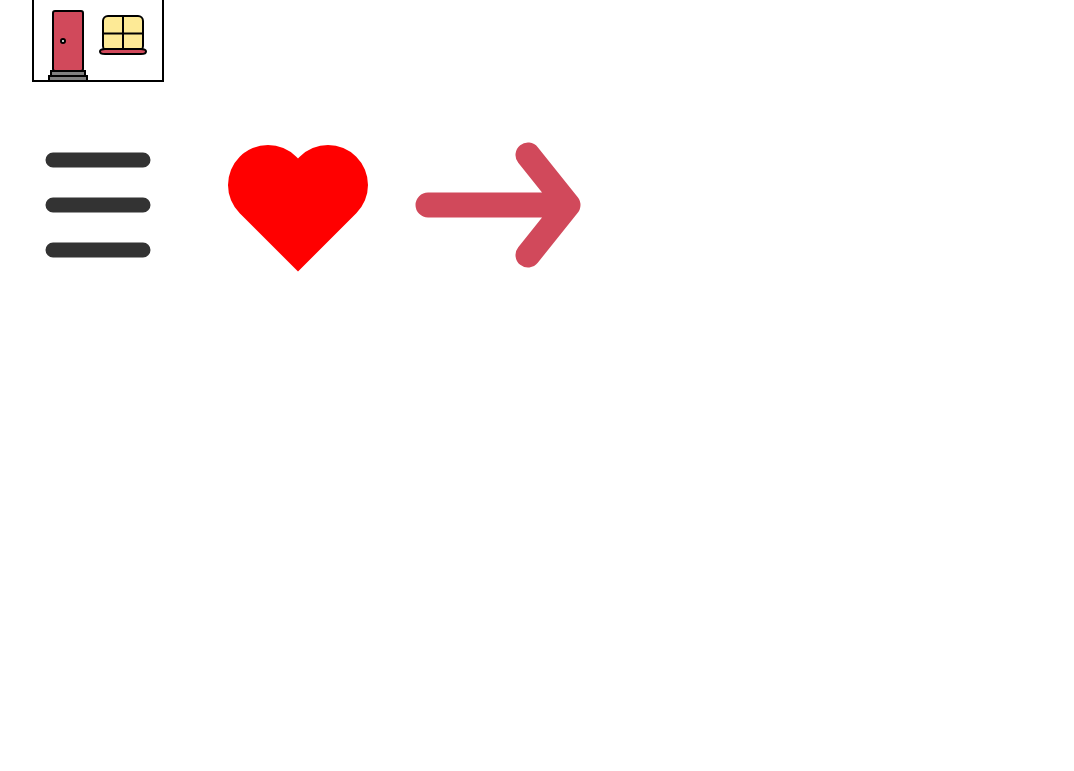
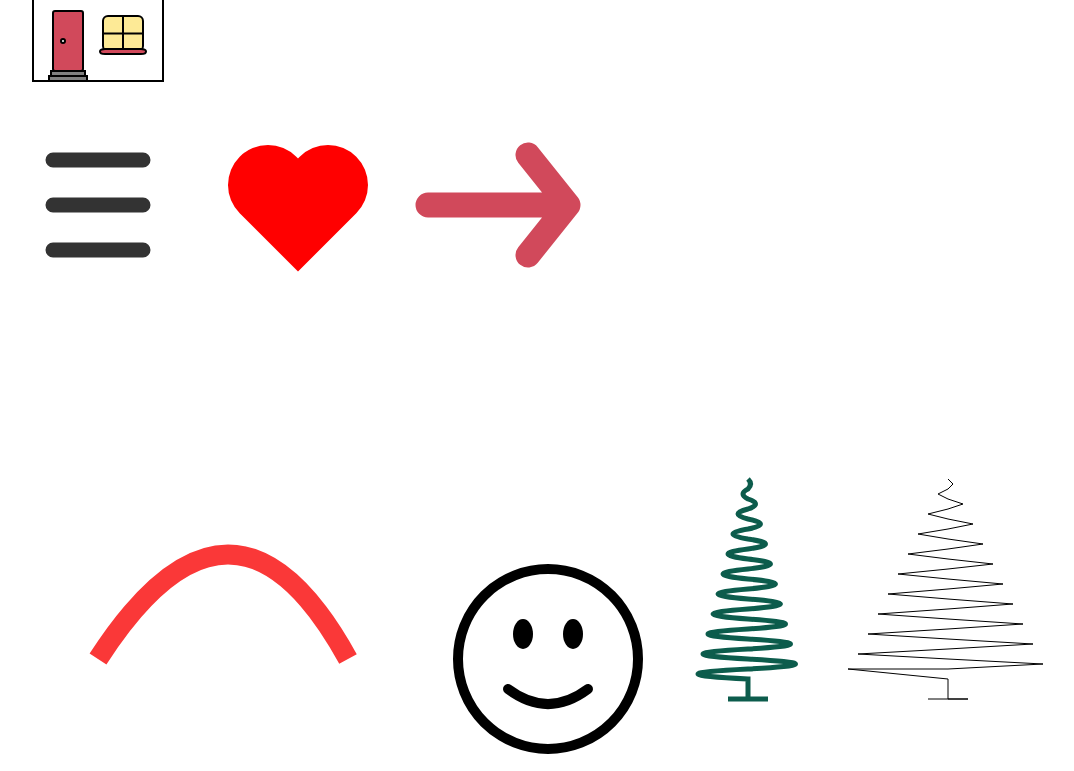
Before and after one commit to fogjoe/learn-svg, a React (Vite) app: page / in a window 1280 px wide. Shown: the part 919-1690 px from the top of the page, without its empty margins (10-1084 px from the left). Before the commit the page ends 1236 px from the top, so only its background shows below. Built offline with nearby package versions, Linux system fonts and the light colour scheme.

Commit message:
feat: learn QuadraticBezierCurve

```diff
--- a/src/App.jsx
+++ b/src/App.jsx
@@ -3,6 +3,7 @@ import ChristmasTree from './components/ChristmasTree'
 import House from './components/House'
 import Line from './components/Line'
 import PathLesson from './components/PathLesson'
+import QuadraticBezierCurve from './components/QuadraticBezierCurve'
 // import './App.css'
 import './svg.css'
 
@@ -32,6 +33,8 @@ function App() {
       <House />
       {/* learn path */}
       <PathLesson />
+      {/* QuadraticBezierCurve */}
+      <QuadraticBezierCurve />
     </div>
   )
 }
--- /dev/null
+++ b/src/components/QuadraticBezierCurve.jsx
@@ -0,0 +1,94 @@
+import React, { memo } from 'react'
+
+const QuadraticBezierCurve = memo(() => {
+  return (
+    <div>
+      <svg width={450} height={450}>
+        <path
+          d="M 100 350 Q 235 141 350 350"
+          stroke="#fa3838"
+          strokeWidth={20}
+          fill="none"
+        />
+      </svg>
+
+      <svg width={200} height={200} viewBox="-100 -100 200 200">
+        <circle cx={0} cy={0} r={90} fill="none" stroke="black" strokeWidth={10} />
+        <ellipse cx={-25} cy={-25} rx={10} ry={15} />
+        <ellipse cx={25} cy={-25} rx={10} ry={15} />
+        <path d="M -40,30 Q 0,60 40,30" fill="none" stroke="black" strokeWidth={10} strokeLinecap="round" />
+      </svg>
+
+      <svg width="200" height="400" viewBox="-100 -200 200 400">
+        <path
+          d="
+      M 0 -80
+      Q 5 -75 0 -70
+      Q -10 -65 0 -60
+      Q 15 -55 0 -50
+      Q -20 -45 0 -40
+      Q 25 -35 0 -30
+      Q -30 -25 0 -20
+      Q 35 -15 0 -10
+      Q -40 -5 0 0
+      Q 45 5 0 10
+      Q -50 15 0 20
+      Q 55 25 0 30
+      Q -60 35 0 40
+      Q 65 45 0 50
+      Q -70 55 0 60
+      Q 75 65 0 70
+      Q -80 75 0 80
+      Q 85 85 0 90
+      Q -90 95 0 100
+      Q 95 105 0 110
+      Q -100 115 0 120
+      L 0 140
+      L 20 140
+      L -20 140"
+          fill="none"
+          stroke="#0C5C4C"
+          stroke-width="5"
+        />
+      </svg>
+
+      <svg
+        width="200"
+        height="400"
+        viewBox="-100 -200 200 400"
+      >
+        <path
+          d="
+      M 0 -80
+      L 5 -75 L 0 -70
+      L -10 -65 L 0 -60
+      L 15 -55 L 0 -50
+      L -20 -45 L 0 -40
+      L 25 -35 L 0 -30
+      L -30 -25 L 0 -20
+      L 35 -15 L 0 -10
+      L -40 -5 L 0 0
+      L 45 5 L 0 10
+      L -50 15 L 0 20
+      L 55 25 L 0 30
+      L -60 35 L 0 40
+      L 65 45 L 0 50
+      L -70 55 L 0 60
+      L 75 65 L 0 70
+      L -80 75 L 0 80
+      L 85 85 L 0 90
+      L -90 95 L 0 100
+      L 95 105 L 0 110
+      L -100 110 L 0 120
+      L 0 140
+      L 20 140
+      L -20 140"
+          fill="none"
+          stroke="black"
+        />
+      </svg>
+    </div>
+  )
+})
+
+export default QuadraticBezierCurve
```
